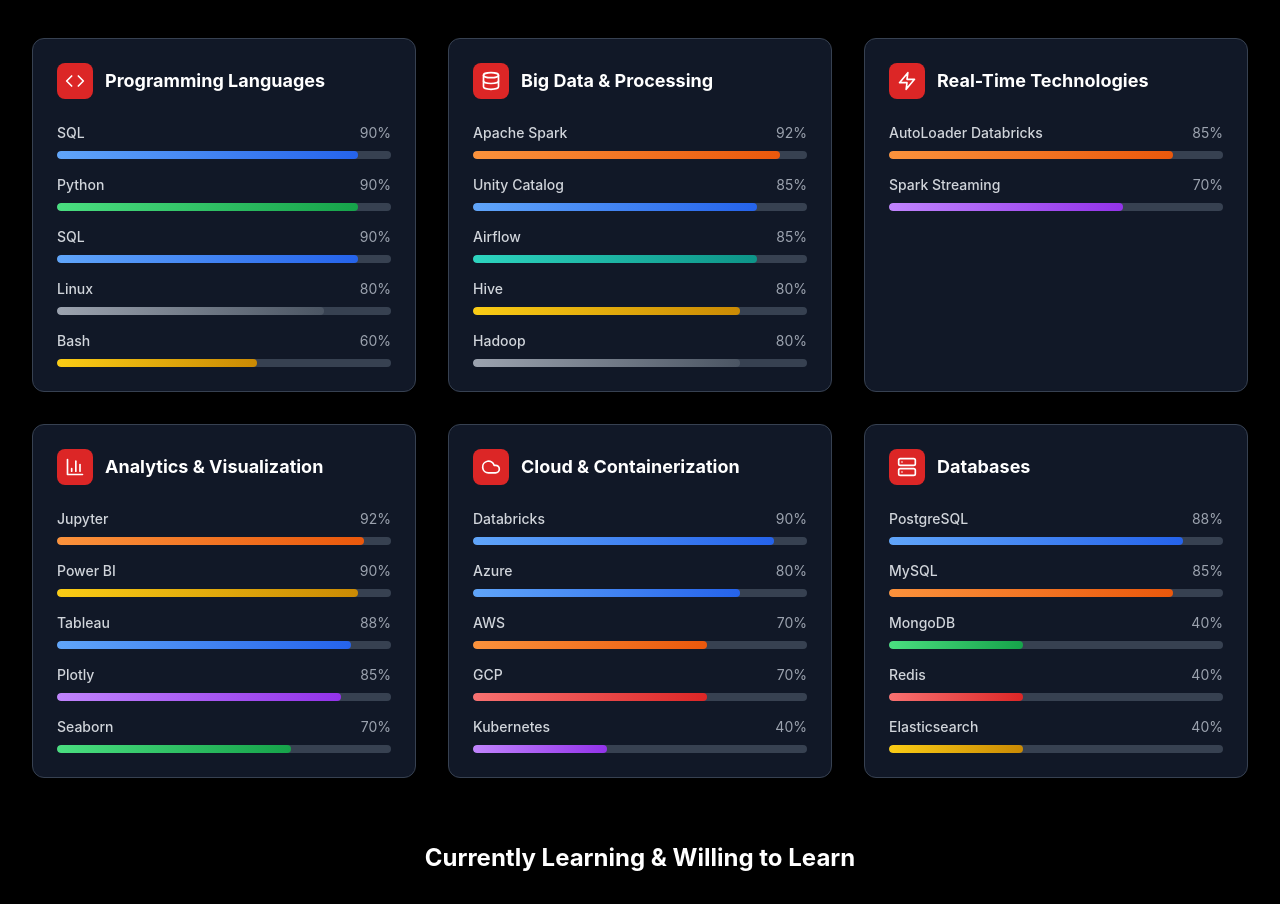
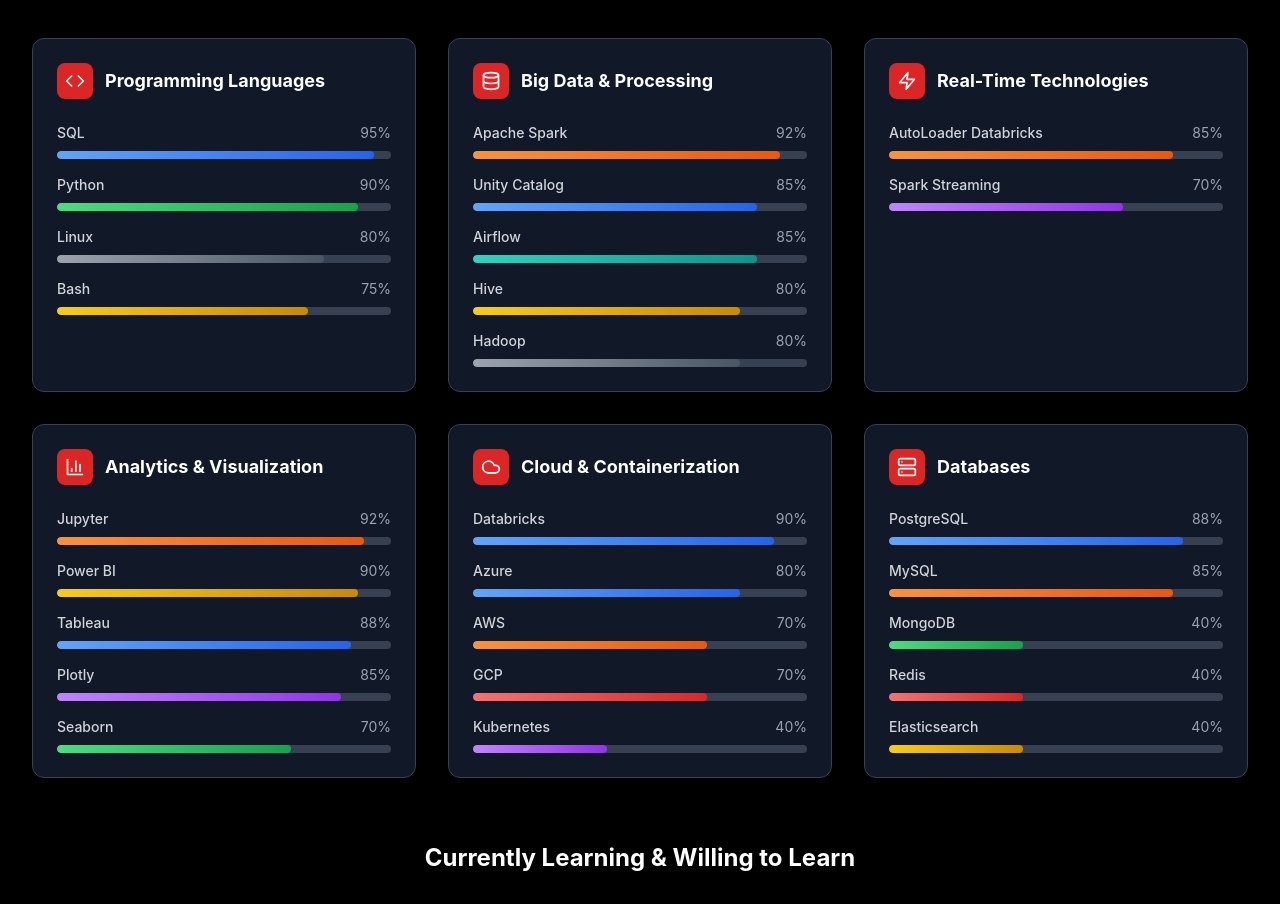
Before and after one commit to lopesdiego12/diego-portfolio, a Next.js app: page / in a window 1280 px wide. Shown: the part 6980-7884 px from the top of the page. Built offline with nearby package versions, Linux system fonts and the light colour scheme.

Commit message:
Update SQL and Bash skill levels in Skills.tsx

```diff
--- a/src/components/Skills.tsx
+++ b/src/components/Skills.tsx
@@ -17,11 +17,10 @@
       title: 'Programming Languages',
       icon: Code,
       skills: [
-        { name: 'SQL', level: 90, color: 'from-blue-400 to-blue-600' },
+        { name: 'SQL', level: 95, color: 'from-blue-400 to-blue-600' },
         { name: 'Python', level: 90, color: 'from-green-400 to-green-600' },
-        { name: 'SQL', level: 90, color: 'from-blue-400 to-blue-600' },
         { name: 'Linux', level: 80, color: 'from-gray-400 to-gray-600' },
-        { name: 'Bash', level: 60, color: 'from-yellow-400 to-yellow-600' },      ]
+        { name: 'Bash', level: 75, color: 'from-yellow-400 to-yellow-600' },      ]
     },
     {
       title: 'Big Data & Processing',
```
